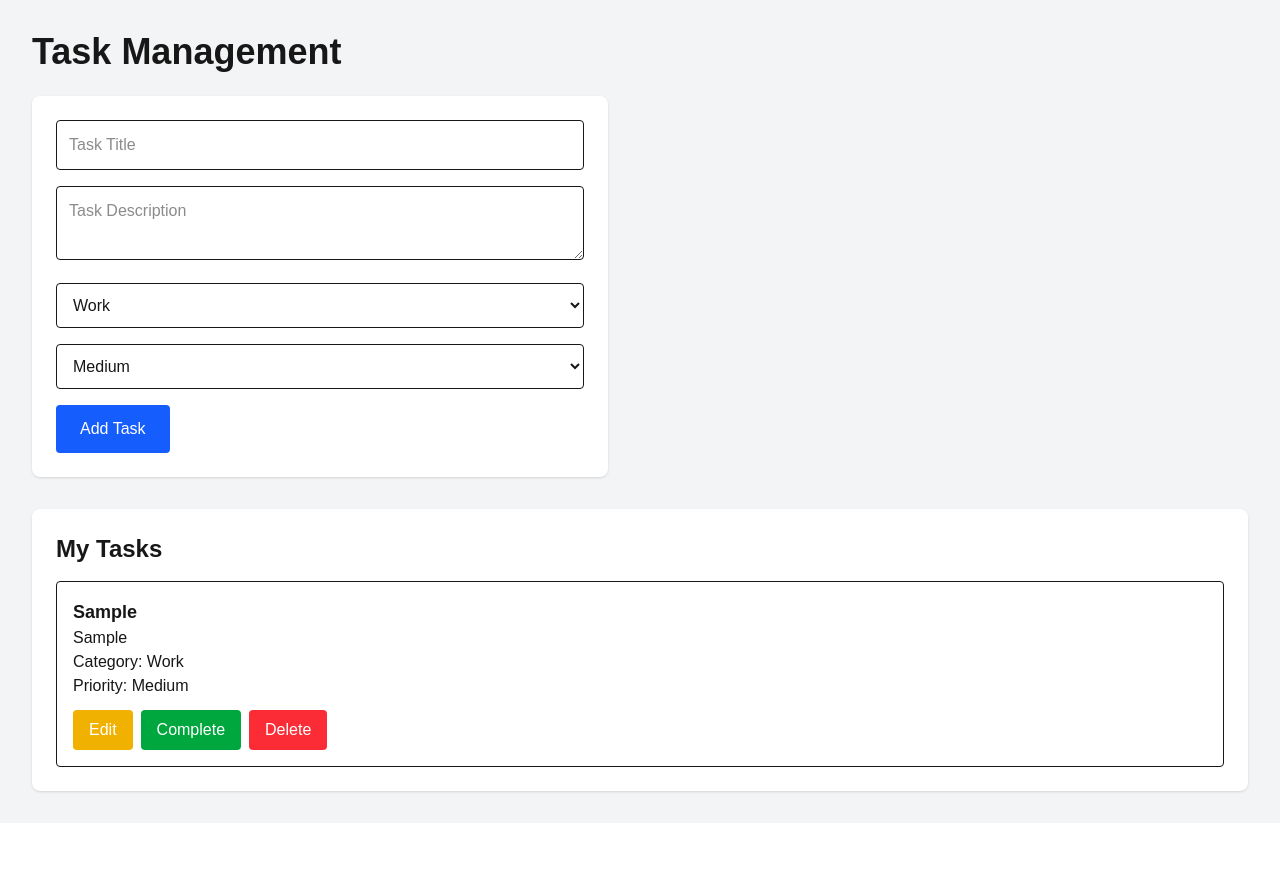
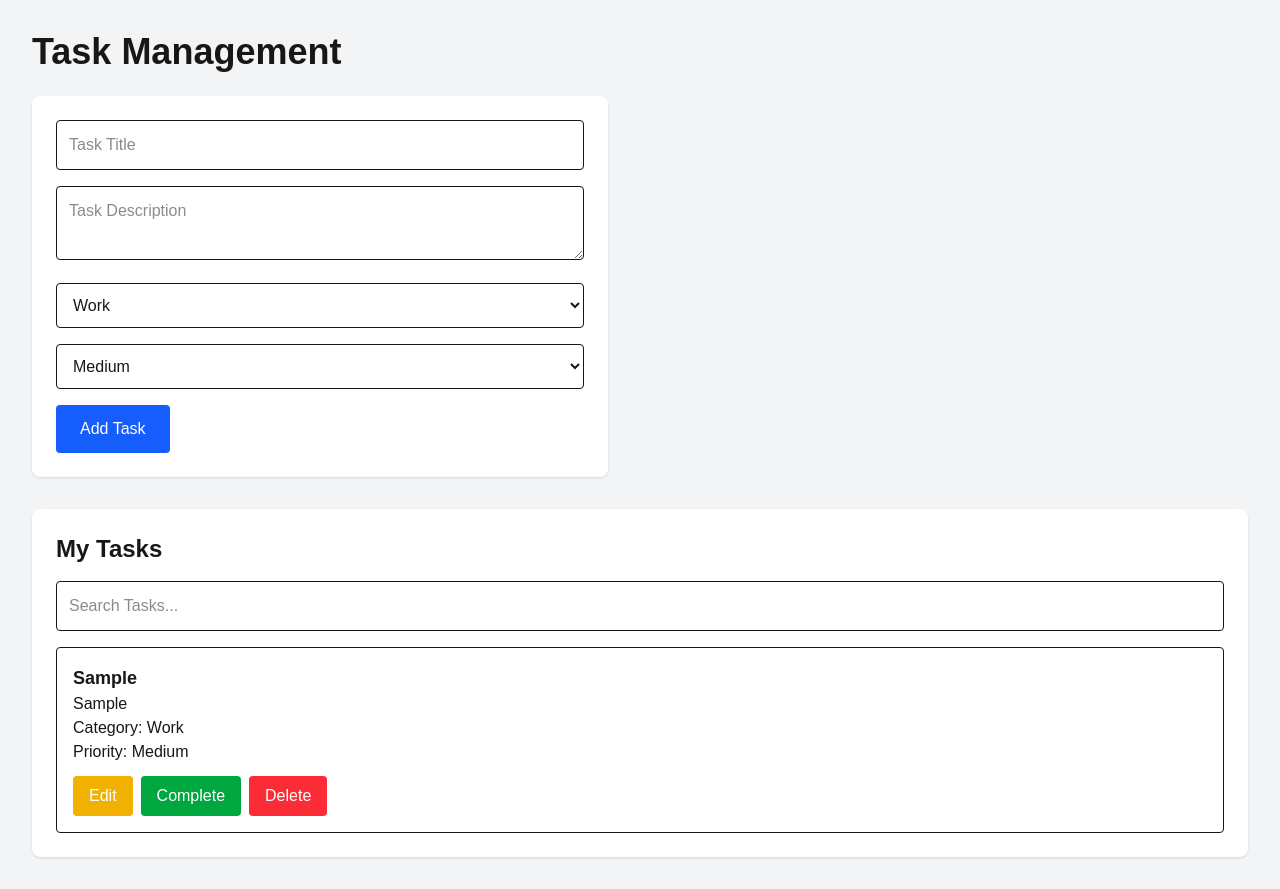
Before and after one commit to RakshitaHalagatti/productivity-task-manager, a Next.js app: page /tasks in a window 1280 px wide. Both pictures are taken after typing "Sample", "Sample" into the empty fields and a click on the button "Add Task". Before the commit the page ends 823 px from the top, so only its background shows below. Built offline with nearby package versions, Linux system fonts and the light colour scheme.

Commit message:
Added task search feature

```diff
--- a/app/tasks/page.tsx
+++ b/app/tasks/page.tsx
@@ -8,6 +8,8 @@ export default function Tasks() {
   const [category, setCategory] = useState("Work");
   const [priority, setPriority] = useState("Medium");
   const [editingIndex, setEditingIndex] = useState<number | null>(null);
+  const [searchTerm, setSearchTerm] = useState("");
+
   const [tasks, setTasks] = useState<
     {
       title: string;
@@ -21,6 +23,20 @@ export default function Tasks() {
   const addTask = () => {
     if (title.trim() === "") return;
 
+    if (editingIndex !== null) {
+      const updatedTasks = [...tasks];
+
+      updatedTasks[editingIndex] = {
+        ...updatedTasks[editingIndex],
+        title,
+        description,
+        category,
+        priority,
+      };
+
+      setTasks(updatedTasks);
+      setEditingIndex(null);
+    } else {
       const newTask = {
         title,
         description,
@@ -30,6 +46,7 @@ export default function Tasks() {
       };
 
       setTasks([...tasks, newTask]);
+    }
 
     setTitle("");
     setDescription("");
@@ -41,6 +58,10 @@ export default function Tasks() {
     const updatedTasks = [...tasks];
     updatedTasks[index].completed = true;
     setTasks(updatedTasks);
+  };
+
+  const deleteTask = (index: number) => {
+    setTasks(tasks.filter((_, i) => i !== index));
   };
 
   return (
@@ -89,7 +110,9 @@ export default function Tasks() {
           onClick={addTask}
           className="bg-blue-600 text-white px-6 py-3 rounded"
         >
-          Add Task
+          {editingIndex !== null
+            ? "Update Task"
+            : "Add Task"}
         </button>
       </div>
 
@@ -98,11 +121,25 @@ export default function Tasks() {
           My Tasks
         </h2>
 
+        <input
+          type="text"
+          placeholder="Search Tasks..."
+          value={searchTerm}
+          onChange={(e) => setSearchTerm(e.target.value)}
+          className="w-full p-3 border rounded mb-4"
+        />
+
         {tasks.length === 0 ? (
           <p>No tasks added yet.</p>
         ) : (
           <ul className="space-y-4">
-            {tasks.map((task, index) => (
+            {tasks
+              .filter((task) =>
+                task.title
+                  .toLowerCase()
+                  .includes(searchTerm.toLowerCase())
+              )
+              .map((task, index) => (
                 <li
                   key={index}
                   className="border p-4 rounded"
@@ -121,22 +158,27 @@ export default function Tasks() {
                   <p>
                     Priority: {task.priority}
                   </p>
+
+                  <div className="mt-3">
                     <button
                       onClick={() => {
                         setTitle(task.title);
                         setDescription(task.description);
                         setCategory(task.category);
                         setPriority(task.priority);
+                        setEditingIndex(index);
                       }}
-  className="bg-yellow-500 text-white px-4 py-2 rounded mt-3 mr-2"
+                      className="bg-yellow-500 text-white px-4 py-2 rounded mr-2"
                     >
                       Edit
                     </button>
 
                     {!task.completed && (
                       <button
-                    onClick={() => completeTask(index)}
-                    className="bg-green-600 text-white px-4 py-2 rounded mt-3 mr-2"
+                        onClick={() =>
+                          completeTask(index)
+                        }
+                        className="bg-green-600 text-white px-4 py-2 rounded mr-2"
                       >
                         Complete
                       </button>
@@ -144,14 +186,13 @@ export default function Tasks() {
 
                     <button
                       onClick={() =>
-                    setTasks(
-                      tasks.filter((_, i) => i !== index)
-                    )
+                        deleteTask(index)
                       }
-                  className="bg-red-500 text-white px-4 py-2 rounded mt-3"
+                      className="bg-red-500 text-white px-4 py-2 rounded"
                     >
                       Delete
                     </button>
+                  </div>
                 </li>
               ))}
           </ul>
```
Lines whose indentation alone changed are shown as unchanged.
